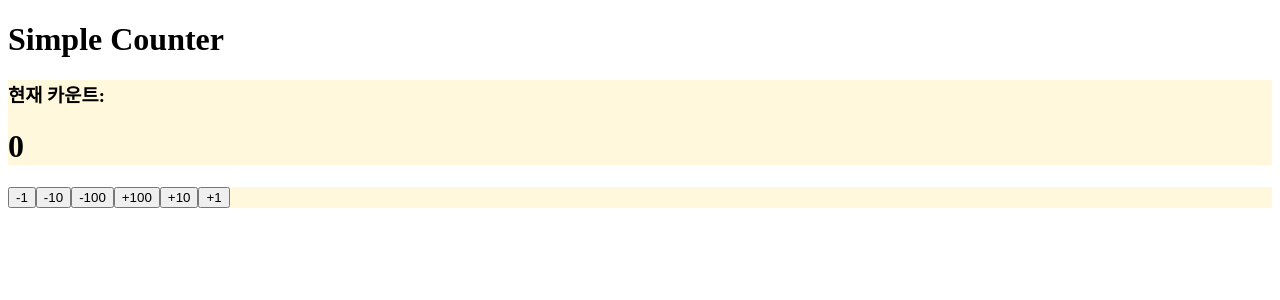
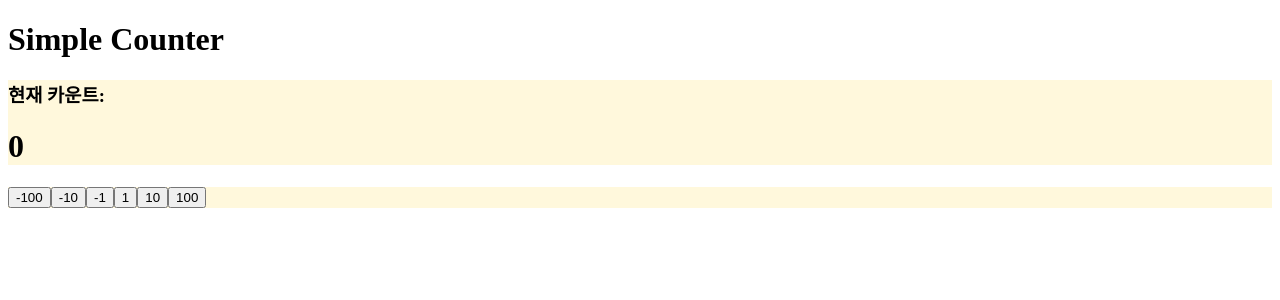
Before and after one commit to lareina7486/frontend-practice, a React (Vite) app in the folder counter-app/: page / in a window 1280 px wide. Shown: the top 300 px of the page. Built offline with nearby package versions, Linux system fonts and the light colour scheme.

Commit message:
feat: 버튼 컴포넌트에서 버튼 렌더링 방식을 개선하여 코드 간소화

```diff
--- a/counter-app/src/components/Buttons.jsx
+++ b/counter-app/src/components/Buttons.jsx
@@ -1,50 +1,12 @@
 import './Buttons.css';
 
 const Buttons = ({ onClickButton }) => {
+  const values = [-100, -10, -1, 1, 10, 100];
   return (
     <div className="wrapper">
-      <button
-        onClick={() => {
-          onClickButton(-1);
-        }}
-      >
-        -1
-      </button>
-      <button
-        onClick={() => {
-          onClickButton(-10);
-        }}
-      >
-        -10
-      </button>
-      <button
-        onClick={() => {
-          onClickButton(-100);
-        }}
-      >
-        -100
-      </button>
-      <button
-        onClick={() => {
-          onClickButton(100);
-        }}
-      >
-        +100
-      </button>
-      <button
-        onClick={() => {
-          onClickButton(10);
-        }}
-      >
-        +10
-      </button>
-      <button
-        onClick={() => {
-          onClickButton(1);
-        }}
-      >
-        +1
-      </button>
+      {values.map((value) => (
+        <button onClick={() => onClickButton(value)}>{value}</button>
+      ))}
     </div>
   );
 };
```
